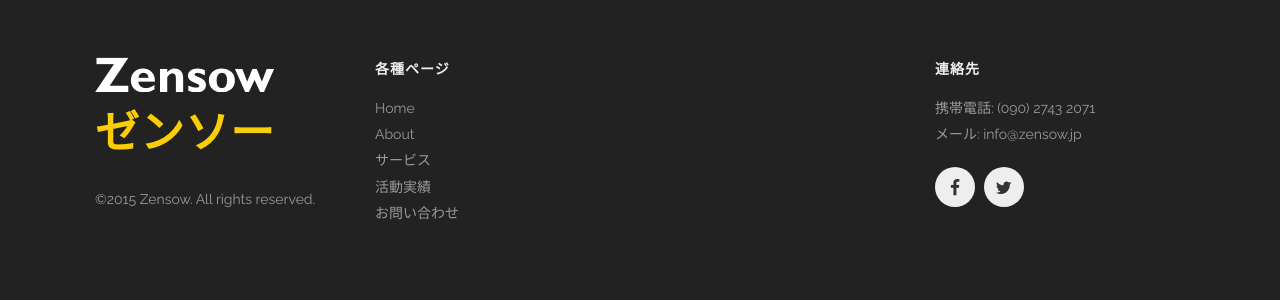
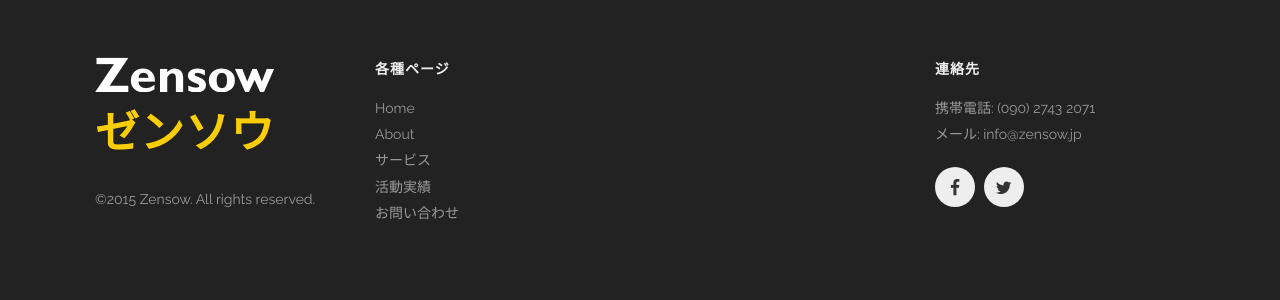
Before and after one commit to zensow/zensow.jp.master, a Jekyll site: the page built from contact.html, in a window 1280 px wide. Shown: the part 1573-1873 px from the top of the page. Built offline with Jekyll 4.4.1, drawn with Linux system fonts in a browser that asks for light colours.

Commit message:
ゼンソー→ゼンソウへ変更

```diff
--- a/_config.yml
+++ b/_config.yml
@@ -1,7 +1,7 @@
 # Site settings
-title: Zensow - ゼンソー
+title: Zensow - ゼンソウ
 email: info@zensow.jp
-description: > # ゼンソーは愛媛県松山市にあるアジャイル・スクラム、パタン・ランゲージを使った、プロダクトづくり、仕組みづくり、人づくり、地域づくりを行う個人事業主です。
+description: > # ゼンソウは愛媛県松山市にあるアジャイル・スクラム、パタン・ランゲージを使った、プロダクトづくり、仕組みづくり、人づくり、地域づくりを行う個人事業主です。
 baseurl: "" # the subpath of your site, e.g. /blog/
 # url: "http://yourdomain.com" # the base hostname & protocol for your site
 twitter_username: zensow_jp
--- a/_includes/footer.html
+++ b/_includes/footer.html
@@ -4,7 +4,7 @@
     <div class='large-3 medium-3 columns'>
       <h1>
         <a href='index.html'>
-          <img alt="" src="{{site.url}}/images/logo-white.png" /><br/>ゼンソー
+          <img alt="" src="{{site.url}}/images/logo-white.png" /><br/>ゼンソウ
         </a>
       </h1>
       <p>©2015 Zensow. All rights reserved.</p>
--- a/_includes/service-desc.html
+++ b/_includes/service-desc.html
@@ -1 +1 @@
-ゼンソーが提供する各種サービスをご紹介します。
+ゼンソウが提供する各種サービスをご紹介します。
--- a/_includes/services-top.html
+++ b/_includes/services-top.html
@@ -3,7 +3,7 @@
     <div class='large-12 columns'>
       {% include section-header.html title="サービス" %}
       <div class='spacing'></div>
-      <p>ゼンソーが提供する各種サービスをご紹介します。詳しくは<a href="/services.html">こちら</a>まで。
+      <p>ゼンソウが提供する各種サービスをご紹介します。詳しくは<a href="/services.html">こちら</a>まで。
       </p>
       <div class='three spacing'></div>
     </div>
--- a/_includes/team.html
+++ b/_includes/team.html
@@ -2,7 +2,7 @@
 <div class='full'>
   <div class='row'>
     <div class='large-12 columns'>
-      {% include section-header.html title="ゼンソーとは" %}
+      {% include section-header.html title="ゼンソウとは" %}
       <div class='spacing'></div>
       <p>
       {% include about-desc.html %}
--- a/about.html
+++ b/about.html
@@ -25,7 +25,7 @@
 <div class='full parallax' style='background-image: url(images/new/about-us.png); color: #fff;'>
   <div class='row'>
     <div class='twelve columns'>
-      {% include section-header.html title="私たちについて" color="#fff" tagline="ゼンソーが目指すもの" class="big" %}
+      {% include section-header.html title="私たちについて" color="#fff" tagline="ゼンソウが目指すもの" class="big" %}
     </div>
   </div>
   <div class='four spacing'></div>
```
